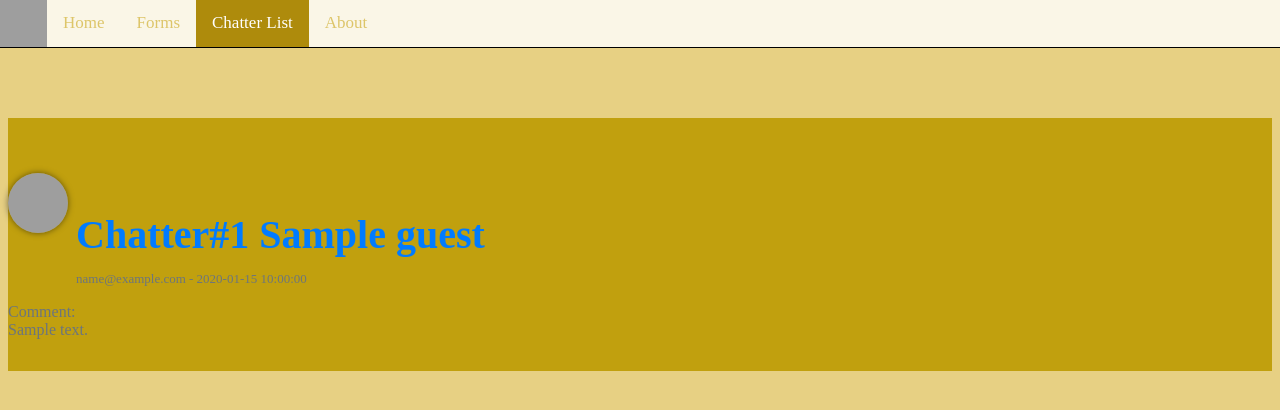
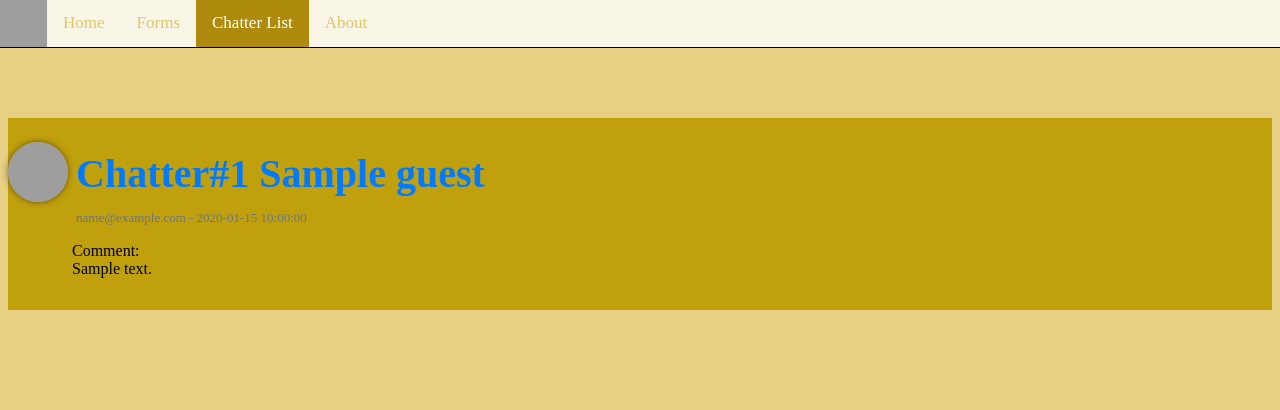
Before and after one commit to ldlaigo/week9, a PHP site: page /guestlist.php in a window 1280 px wide. Shown: the top 410 px of the page. Run offline with PHP 8.4, Linux system fonts and the light colour scheme; tables that the repository leaves empty or names only in its code hold one stand-in row (values such as "Sample post"); grey boxes are pictures that could not be loaded.

Commit message:
Update guestlist.php

```diff
--- a/guestlist.php
+++ b/guestlist.php
@@ -90,7 +90,6 @@ section {
 }
 
 .card-body p {
-  color: #6C757D;
   margin-bottom: 0;
 }
 
@@ -137,6 +136,7 @@ section {
 
 .pb-2 {
   padding-bottom: 0.5rem !important;
+  padding-left: 4rem;
 }
 .text-muted {
   color: #6c757d;
@@ -166,11 +166,11 @@ h6 {
 .d-flex.flex-start.align-items-center h6 {
   font-weight: bold;
   color: #007bff;
-  margin-bottom: 0.5rem;
+  margin-top: 2rem;
+    margin-bottom: 0rem;
 }
 
 .d-flex.flex-start.align-items-center p {
-  color: #6c757d;
   font-size: small;
   margin-bottom: 0;
 }
```
